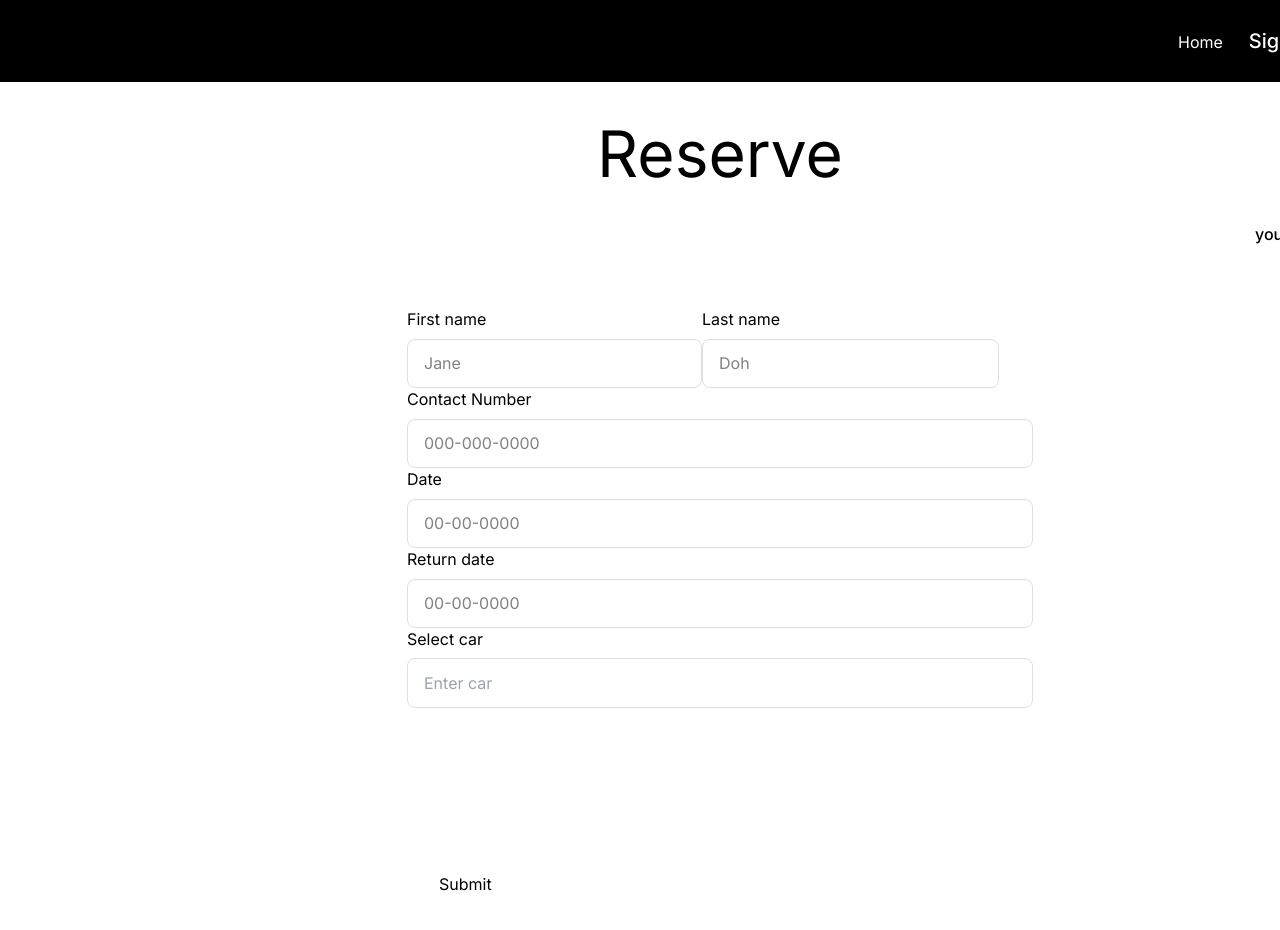
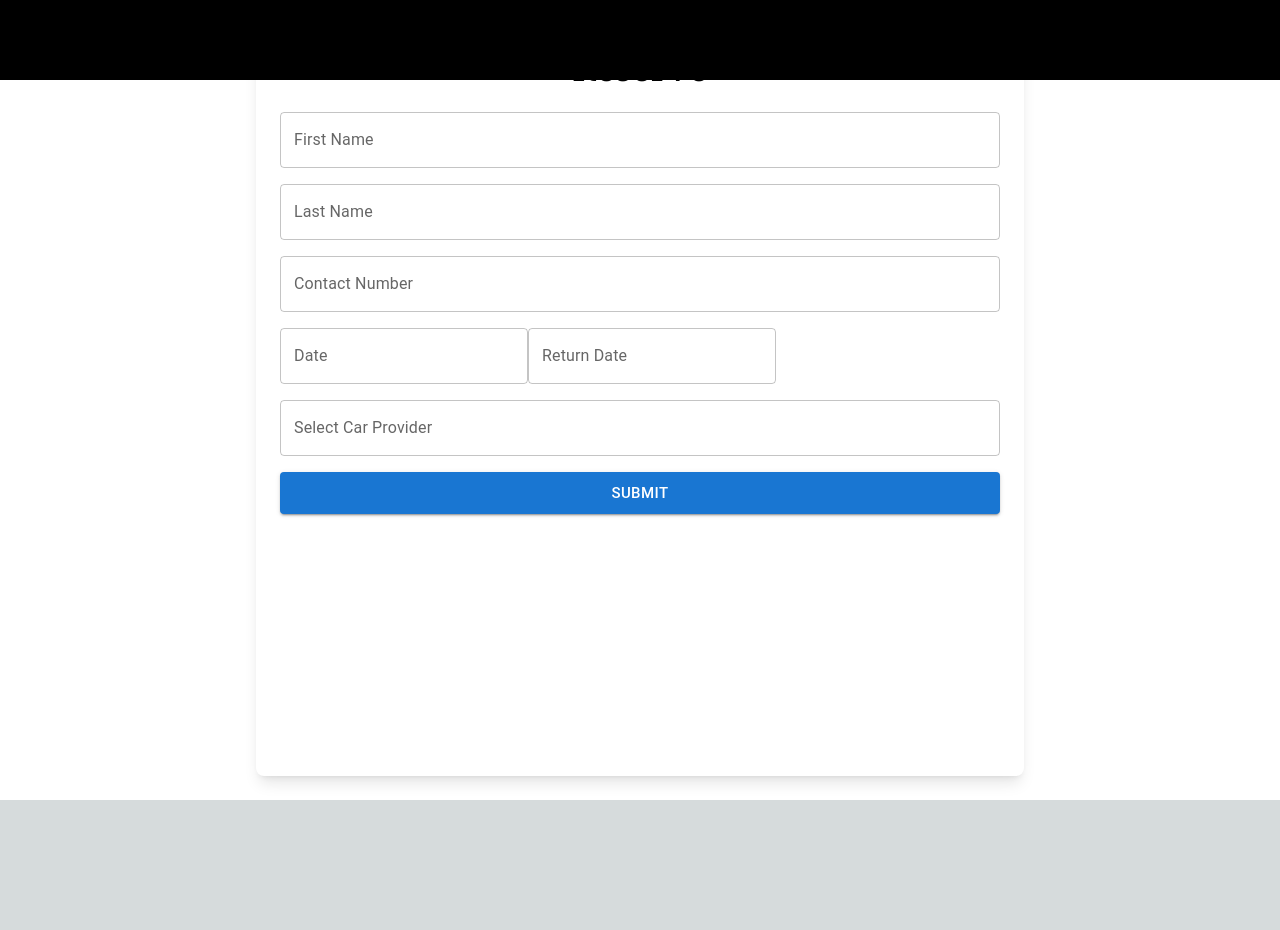
Before and after one commit to 2110503-2564/fe-project-2024-2-backdoor, a Next.js app: page /reserve in a window 1280 px wide. Shown: the top 930 px of the page. After the commit the page ends 800 px from the top, so only its background shows below. Built offline with nearby package versions, Linux system fonts and the light colour scheme; no server answers.

Commit message:
make booking connect with backend

```diff
--- a/src/app/carinfo/[cid]/page.tsx
+++ b/src/app/carinfo/[cid]/page.tsx
@@ -19,7 +19,7 @@ export default async function CarproviderDetailPage({params} : {params:{cid:stri
                 <div className="text-md mx-5 ">Telephone: {carproviderDetail.data.tel}</div>
 
 
-                <Link href={`/reservations?id=${params.cid}&model=${carproviderDetail.data.model}`}>
+                <Link href={`/reserve?id=${params.cid}&name=${carproviderDetail.data.name}`}>
                     <button className="block rounded-md bg-sky-600 hover:bg-indigo-600 px-3 py-2
                     text-white shadow-sm">
                         Make Reservation
--- a/src/components/ReservePage.tsx
+++ b/src/components/ReservePage.tsx
@@ -1,112 +1,180 @@
-import React from "react";
-// import line2 from "./line-2.svg";
+// 'use client'
+// import React from "react";
+// import { TextField, Button } from "@mui/material";
+// import { LocalizationProvider, DatePicker } from "@mui/x-date-pickers";
+// import { AdapterDayjs } from "@mui/x-date-pickers/AdapterDayjs";
+// import dayjs, { Dayjs } from "dayjs";
+// import { useSearchParams } from "next/navigation";
+// import { useState } from "react";
+// import { ReservationItem } from "@/interfaces";
+// import { useSession } from "next-auth/react";
+// import { authOptions } from "@/app/api/auth/[...nextauth]/authOptions";
+// import { getServerSession } from "next-auth";
+// import makeReservation from "@/libs/makeReservation";
+
+// export const Reserve = (): JSX.Element => {
+
+//     const urlParams = useSearchParams()
+//     const cid = urlParams.get('id')
+//     const name = urlParams.get('name')
+
+//     const [fname, setFname] = useState<string>("");
+//     const [lname, setLname] = useState<string>("");
+//     const [tel, setTel] = useState<string>("");
+//     const [carproviderID, setCarproviderID] = useState<string | null>(cid);
+//     const [carprovidername, setCarproviderName] = useState<string | null>(name);
+//     const [date, setDate] = useState<Dayjs | null>(null);
+//     const [returnDate, setReturnDate] = useState<Dayjs | null>(null);
+
+//     const {data: session} = useSession();
+//     const userId = session?.user?._id;
+//     // console.log(session?.user);
+//     const makeReserve = () => {
+//         if(name && date && returnDate && fname && lname && carprovidername && carproviderID){
+//             console.log('test');
+//             const item:ReservationItem= {
+//                 date: dayjs(date).format("YYYY/MM/DD"),
+//                 returnDate: dayjs(returnDate).format("YYYY/MM/DD"),
+//                 user: userid,
+//                 carprovider: carproviderID
+//             }
+//             makeReservation(item.date, item.returnDate, item.user, item.carprovider, session?.user?.token)
+//             // console.log('s');
+//         }
+//     }
+
+//     return (
+//         <div className="bg-white flex justify-center w-full min-h-screen p-6">
+//             <div className="bg-white w-full max-w-3xl p-6 shadow-lg rounded-lg">
+//                 <h1 className="text-4xl font-serif text-center mb-6">Reserve</h1>
+
+//                 <div className="space-y-4">
+//                     {/* First Name */}
+//                     <TextField fullWidth label="First Name" variant="outlined" value={fname} onChange={(e)=>setFname(e.target.value)}/>
+
+//                     {/* Last Name */}
+//                     <TextField fullWidth label="Last Name" variant="outlined" value={lname} onChange={(e)=>setLname(e.target.value)}/>
+
+//                     {/* Contact Number */}
+//                     <TextField fullWidth label="Contact Number" variant="outlined" value={tel} onChange={(e)=>setTel(e.target.value)}/>
+
+//                     {/* Date & Return Date */}
+//                     <LocalizationProvider dateAdapter={AdapterDayjs}>
+//                         <DatePicker
+//                             label="Date"
+//                             value={date}
+//                             onChange={(newDate) => setDate(newDate)}
+//                         />
+//                         <DatePicker
+//                             label="Return Date"
+//                             value={returnDate}
+//                             onChange={(newDate) => setReturnDate(newDate)}
+//                         />
+//                     </LocalizationProvider>
+
+//                     {/* Select Car */}
+//                     <TextField fullWidth label="Select Carprovider" variant="outlined"
+//                     value={carprovidername}/>
+
+//                     {/* Submit Button */}
+//                     <Button fullWidth variant="contained" color="primary" size="large" onClick={()=>(makeReserve)}>
+//                         Submit
+//                     </Button>
+//                 </div>
+//             </div>
+//         </div>
+//     );
+// };
+
+// export default Reserve;
+'use client'
+import React, { useState, useEffect } from "react";
+import { TextField, Button } from "@mui/material";
+import { LocalizationProvider, DatePicker } from "@mui/x-date-pickers";
+import { AdapterDayjs } from "@mui/x-date-pickers/AdapterDayjs";
+import dayjs, { Dayjs } from "dayjs";
+import { useSearchParams } from "next/navigation";
+import { useSession } from "next-auth/react";
+import { ReservationItem } from "@/interfaces";
+import makeReservation from "@/libs/makeReservation";
 
 export const Reserve = (): JSX.Element => {
+    const urlParams = useSearchParams();
+    const cid = urlParams.get('id');
+    const name = urlParams.get('name');
+
+    const [fname, setFname] = useState<string>("");
+    const [lname, setLname] = useState<string>("");
+    const [tel, setTel] = useState<string>("");
+    const [carproviderID, setCarproviderID] = useState<string | null>(cid);
+    const [carprovidername, setCarproviderName] = useState<string | null>(name);
+    const [date, setDate] = useState<Dayjs | null>(null);
+    const [returnDate, setReturnDate] = useState<Dayjs | null>(null);
+
+    const { data: session } = useSession();
+    const userId = session?.user?._id;
+
+    // Log variables when they change
+    useEffect(() => {
+        console.log("First Name:", fname);
+        console.log("Last Name:", lname);
+        console.log("Contact Number:", tel);
+        console.log("Car Provider ID:", carproviderID);
+        console.log("Car Provider Name:", carprovidername);
+        console.log("Date:", date ? dayjs(date).format("YYYY/MM/DD") : null);
+        console.log("Return Date:", returnDate ? dayjs(returnDate).format("YYYY/MM/DD") : null);
+        console.log("User ID:", userId);
+    }, [fname, lname, tel, carproviderID, carprovidername, date, returnDate, userId]);
+
+    const makeReserve = () => {
+        if (name && date && returnDate && fname && lname && carprovidername && carproviderID) {
+            console.log('Submitting reservation...');
+            const item: ReservationItem = {
+                date:  dayjs(date).toISOString(),
+                returnDate: dayjs(returnDate).toISOString(),
+                user: userId,
+                carprovider: carproviderID
+            };
+            makeReservation(item.date, item.returnDate, item.user, item.carprovider, session?.user?.token);
+        }
+    };
+
     return (
-        <div className="bg-white flex flex-row justify-center w-full">
-            <div className="bg-white overflow-hidden w-[1440px] h-[1024px] relative">
-                <div className="absolute w-[428px] top-[115px] left-[506px] [font-family:’Imria_serif-Regular', Helvetica] font-normal text-black text-[64px] text-center tracking[0] leading-[normal]">
-                    Reserve
-                </div>
+        <div className="bg-white flex justify-center w-full min-h-screen p-6">
+            <div className="bg-white w-full max-w-3xl p-6 shadow-lg rounded-lg">
+                <h1 className="text-4xl font-serif text-center mb-6">Reserve</h1>
 
-                <div className="absolute w-[1530px] h-[82px] top-0 -left-8 bg-black">
-                    <div className="inline-flex items-center justify-end gap-[var(--variable-collection-spacing-m)] relative top-3 left-[1210px]">
-                        <div className="relative w-fit font-body-text font-[number:var(--body-text-font-weight)] text-white text-[length:var(--body-text-font-size)] tracking-[var(--body-text-letter-spacing)] leading-[var(--body-text-line-height)] whitespace-nowrap [font-style:var(--body-text-font-style)]">
-                            Home
-                        </div>
+                <div className="space-y-4">
+                    {/* First Name */}
+                    <TextField fullWidth label="First Name" variant="outlined" value={fname} onChange={(e) => setFname(e.target.value)} />
 
-                        <button className="all-[unset] box-border flex px-6 py-3.5 relative flex-[0_0_auto] border-2 border-solid border-black items-center justify-center gap-2 rounded-lg shadow-button-shadow">
-                            <div className="relative w-fit mt-[-2.00px] [font-family:’Inter-Medium’, Helvetica] font-medium text-white text-xl tracking-[0] leading-[30px] whitespace-nowrap">
-                                Sign-in
-                            </div>
-                        </button>
-                    </div>
-                </div>
+                    {/* Last Name */}
+                    <TextField fullWidth label="Last Name" variant="outlined" value={lname} onChange={(e) => setLname(e.target.value)} />
 
-                {/* <img className="absolute w-[1244px] h-[3px] top-[241px] left-0 object-cover" alt="Line" src={line2} /> */}
+                    {/* Contact Number */}
+                    <TextField fullWidth label="Contact Number" variant="outlined" value={tel} onChange={(e) => setTel(e.target.value)} />
 
-                <div className="absolute w-[173px] h-[33px] top-[219px] left-[1255px] [font-family:’Inter-Medium’, Helvetica] font-medium text-black tracking-[0] leading-[30px] whitespace-nowrap">
-                    your reservation
-                </div>
+                    {/* Date & Return Date */}
+                    <LocalizationProvider dateAdapter={AdapterDayjs}>
+                        <DatePicker
+                            label="Date"
+                            value={date}
+                            onChange={(newDate) => setDate(newDate)}
+                        />
+                        <DatePicker
+                            label="Return Date"
+                            value={returnDate}
+                            onChange={(newNewDate) => setReturnDate(newNewDate)}
+                        />
+                    </LocalizationProvider>
 
-                <div className="absolute w-[626px] h-[610px] top-[308px] left-[407px]">
-                    <div className="flex flex-wrap w-[626px] items-start gap-[var(--variable-collection-spacing-SM)] absolute top-0 left-0">
-                        <div className="w-[295px] h-20 flex flex-col items-start gap-2 relative">
-                            <div className="relative self-stretch mt-[-1.00px] font-small-text font-[number:var(--small-text-font-weight)] text-black text-[length:var(--small-text-font-size)] tracking-[var(--small-text-letter-spacing)] leading-[var(--small-text-line-height)] [font-style:var(--small-text-font-style)]">
-                                First name
-                            </div>
+                    {/* Select Car */}
+                    <TextField fullWidth label="Select Car Provider" variant="outlined" value={carprovidername} />
 
-                            <div className="flex-1 grow flex items-start gap-2 px-4 py-3 relative self-stretch w-full bg-white rounded-lg border border-solid border-[#dfdfdf] shadow-button-shadow">
-                                <div className="relative flex-1 mt-[-1.00px] font-small-text font-[number:var(--small-text-font-weight)] text-[#828282] text-[length:var(--small-text-font-size)] tracking-[var(--small-text-letter-spacing)] leading-[var(--small-text-line-height)] [font-style:var(--small-text-font-style)]">
-                                    Jane
-                                </div>
-                            </div>
-                        </div>
-
-                        <div className="w-[297px] h-20 flex flex-col items-start gap-2 relative">
-                            <div className="relative self-stretch mt-[-1.00px] font-small-text font-[number:var(--small-text-font-weight)] text-black text-[length:var(--small-text-font-size)] tracking-[var(--small-text-letter-spacing)] leading-[var(--small-text-line-height)] [font-style:var(--small-text-font-style)]">
-                                Last name
-                            </div>
-
-                            <div className="flex-1 grow flex items-start gap-2 px-4 py-3 relative self-stretch w-full bg-white rounded-lg border border-solid border-[#dfdfdf] shadow-button-shadow">
-                                <div className="relative flex-1 mt-[-1.00px] font-small-text font-[number:var(--small-text-font-weight)] text-[#828282] text-[length:var(--small-text-font-size)] tracking-[var(--small-text-letter-spacing)] leading-[var(--small-text-line-height)] [font-style:var(--small-text-font-style)]">
-                                    Doh
-                                </div>
-                            </div>
-                        </div>
-
-                        <div className="w-[626px] h-20 flex flex-col items-start gap-2 relative">
-                            <div className="relative self-stretch mt-[-1.00px] font-small-text font-[number:var(--small-text-font-weight)] text-black text-[length:var(--small-text-font-size)] tracking-[var(--small-text-letter-spacing)] leading-[var(--small-text-line-height)] [font-style:var(--small-text-font-style)]">
-                                Contact Number
-                            </div>
-
-                            <div className="flex-1 grow flex items-start gap-2 px-4 py-3 relative self-stretch w-full bg-white rounded-lg border border-solid border-[#dfdfdf] shadow-button-shadow">
-                                <div className="relative flex-1 mt-[-1.00px] font-small-text font-[number:var(--small-text-font-weight)] text-[#828282] text-[length:var(--small-text-font-size)] tracking-[var(--small-text-letter-spacing)] leading-[var(--small-text-line-height)] [font-style:var(--small-text-font-style)]">
-                                    000-000-0000
-                                </div>
-                            </div>
-                        </div>
-
-                        <div className="w-[626px] h-20 flex flex-col items-start gap-2 relative">
-                            <div className="relative self-stretch mt-[-1.00px] font-small-text font-[number:var(--small-text-font-weight)] text-black text-[length:var(--small-text-font-size)] tracking-[var(--small-text-letter-spacing)] leading-[var(--small-text-line-height)] [font-style:var(--small-text-font-style)]">
-                                Date
-                            </div>
-
-                            <div className="flex-1 grow flex items-start gap-2 px-4 py-3 relative self-stretch w-full bg-white rounded-lg border border-solid border-[#dfdfdf] shadow-button-shadow">
-                                <div className="relative flex-1 mt-[-1.00px] font-small-text font-[number:var(--small-text-font-weight)] text-[#828282] text-[length:var(--small-text-font-size)] tracking-[var(--small-text-letter-spacing)] leading-[var(--small-text-line-height)] [font-style:var(--small-text-font-style)]">
-                                    00-00-0000
-                                </div>
-                            </div>
-                        </div>
-
-                        <div className="w-[626px] h-20 flex flex-col items-start gap-2 relative">
-                            <div className="relative self-stretch mt-[-1.00px] font-small-text font-[number:var(--small-text-font-weight)] text-black text-[length:var(--small-text-font-size)] tracking-[var(--small-text-letter-spacing)] leading-[var(--small-text-line-height)] [font-style:var(--small-text-font-style)]">
-                                Return date
-                            </div>
-
-                            <div className="flex-1 grow flex items-start gap-2 px-4 py-3 relative self-stretch w-full bg-white rounded-lg border border-solid border-[#dfdfdf] shadow-button-shadow">
-                                <div className="relative flex-1 mt-[-1.00px] font-small-text font-[number:var(--small-text-font-weight)] text-[#828282] text-[length:var(--small-text-font-size)] tracking-[var(--small-text-letter-spacing)] leading-[var(--small-text-line-height)] [font-style:var(--small-text-font-style)]">
-                                    00-00-0000
-                                </div>
-                            </div>
-                        </div>
-
-                        <div className="w-[626px] h-20 flex flex-col items-start gap-2 relative">
-                            <div className="relative self-stretch mt-[-1.00px] font-small-text font-[number:var(--small-text-font-weight)] text-black text-[length:var(--small-text-font-size)] tracking-[var(--small-text-letter-spacing)] leading-[var(--small-text-line-height)] [font-style:var(--small-text-font-style)]">
-                                Select car
-                            </div>
-
-                            <input
-                                className="h-12 px-4 py-3 relative self-stretch w-full bg-white rounded-lg border border-solid border-[#dfdfdf] shadow-button-shadow flex-1 mt-[-1.00px] font-small-text font-[number:var(--small-text-font-weight)] text-black text-[length:var(--small-text-font-size)] tracking-[var(--small-text-letter-spacing)] leading-[var(--small-text-line-height)] [font-style:var(--small-text-font-style)]"
-                                placeholder="Enter car"
-                                type="string"
-                            />
-                        </div>
-                    </div>
-
-                    <button className="all-[unset] box-border flex w-[626px] px-8 py-4 absolute top-[548px]">
-                        <div>Submit</div>
-                    </button>
+                    {/* Submit Button */}
+                    <Button fullWidth variant="contained" color="primary" size="large" onClick={makeReserve}>
+                        Submit
+                    </Button>
                 </div>
             </div>
         </div>
--- /dev/null
+++ b/src/interfaces.ts
@@ -0,0 +1,6 @@
+export interface ReservationItem{
+    date: string
+    returnDate: string
+    user: string
+    carprovider: string
+}
--- a/src/libs/getCarproviders.tsx
+++ b/src/libs/getCarproviders.tsx
@@ -1,5 +1,3 @@
-import { resolve } from "path"
-
 export default async function getCarproviders() {
 
     await new Promise((resolve)=>setTimeout(resolve, 2000))
--- /dev/null
+++ b/src/libs/makeReservation.tsx
@@ -0,0 +1,32 @@
+export default async function makeReservation (date:string, returnDate:string, userID:string, carproviderID:string, token:string) {
+    console.log(date);
+    console.log(returnDate);
+    console.log(userID);
+    console.log(carproviderID);
+    console.log(token);
+    try {
+        const response = await fetch(`http://localhost:5000/api/v1/carproviders/${carproviderID}/bookings`, {
+            method: "POST",
+            headers: {
+                "Content-Type": "application/json",
+                Authorization: `Bearer ${token}`,
+            },
+            body: JSON.stringify({
+                date: date,
+                returnDate: returnDate,
+                user: userID,
+                // date: "2026-01-08T16:04:18.000Z",
+                // returnDate: "2025-05-05T05:10:52.000Z",
+                // user: "67e1dff286a1b04721f7771b"
+                // carprovider: carproviderID
+            })
+        })
+
+        if(!response.ok) {
+            throw new Error("Failed to make Reservation");
+        }
+        return await response.json();
+    } catch (error) {
+        console.log('Failed to make Reservation2');
+    }
+}
```
Also changed, not shown: src/app/api/auth/[...nextauth]/authOptions.ts (+10 -9 lines), src/libs/getReservations.tsx (added, +19 -0 lines), src/app/globals.css (line endings or trailing spaces).
